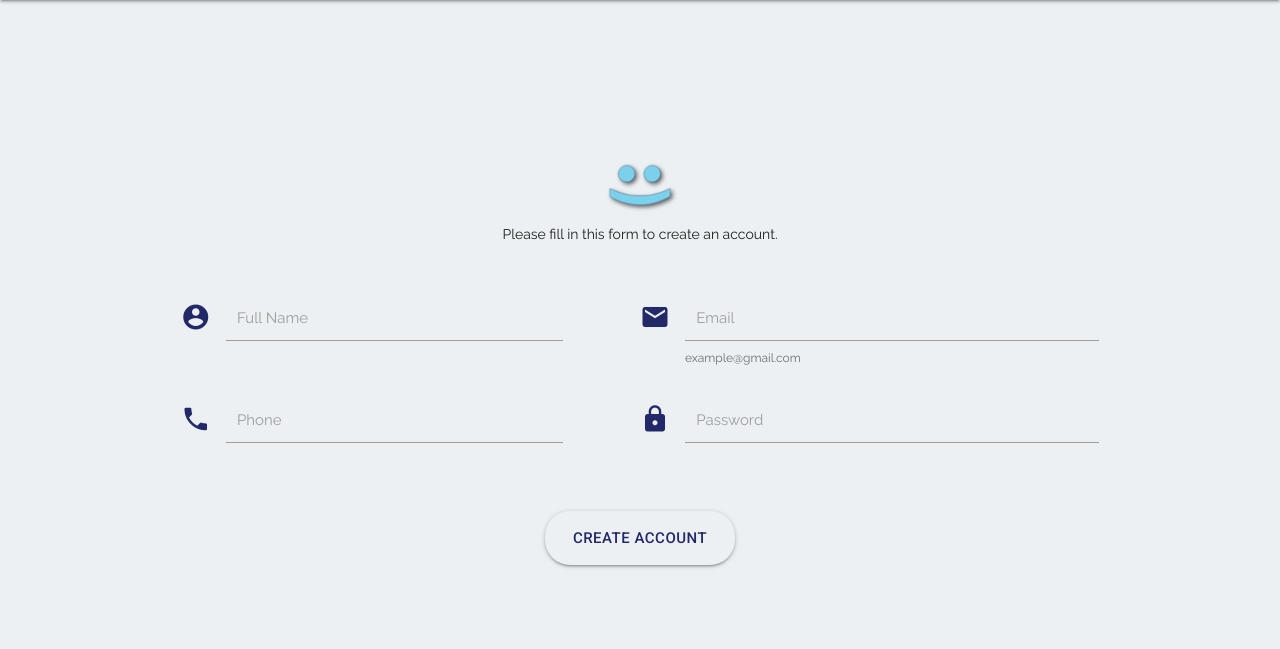
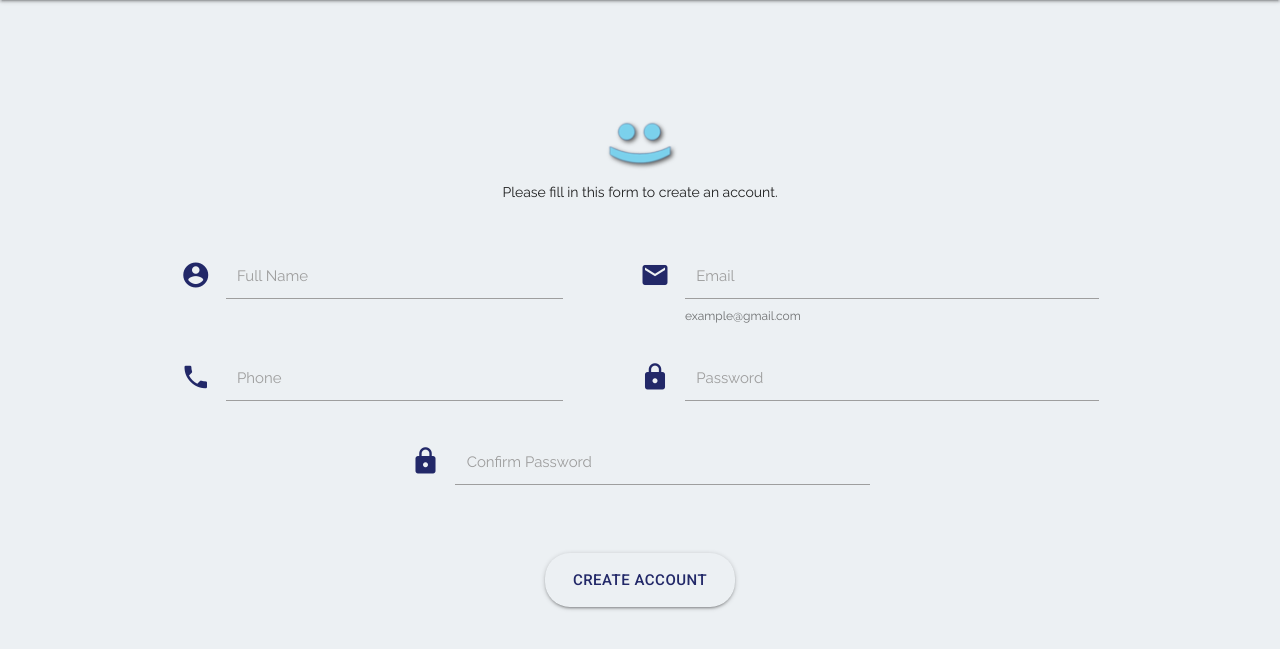
Before and after one commit to Ghidyon/sayhi-app, a PHP site: page /signup in a window 1280 px wide. Shown: the part 64-713 px from the top of the page. Run offline with PHP 8.4, Linux system fonts and the light colour scheme; some libraries are stand-ins or nearby versions.

Commit message:
added actions folder

```diff
--- /dev/null
+++ b/actions/register.php
@@ -0,0 +1,2 @@
+<?php
+require_once('../app.php');
--- a/app.php
+++ b/app.php
@@ -16,4 +16,6 @@
     define('SITE_NAME', 'SayHi');
     define('ROOT', '/hiapp/'); // change to '/' when online
 
+    // getting scripts for actions
+    require_once(APP_ROOT . DS . 'actions' . DS . 'functions.php');
 ?>
--- a/signup.php
+++ b/signup.php
@@ -1,16 +1,8 @@
-<!DOCTYPE html>
-<html lang="en">
+<?php
+    // require_once('app.php');
+    require_once(APP_ROOT . DS . 'includes' . DS . 'header.php');
 
-<head>
-    <meta charset="UTF-8">
-    <meta name="viewport" content="width=device-width, initial-scale=1.0">
-    <link rel="icon" type="image/jpg" sizes="32x32" href="<?= ROOT ?>images/favicon.jpg">
-    <link href="https://fonts.googleapis.com/icon?family=Material+Icons" rel="stylesheet">
-    <link rel="stylesheet" href="<?= ROOT ?>css/materialize.min.css">
-    <link rel="stylesheet" href="<?= ROOT ?>css/style.css">
-    <title>SayHi - Create Account</title>
-</head>
-
+?>
 <body>
 
 
@@ -23,10 +15,10 @@
                 </a>
                 <a href="#" data-target="mobile-demo" class="sidenav-trigger"><i class="material-icons">menu</i></a>
                 <ul class="right hide-on-med-and-down">
-                    <li><a href="home.php"
+                    <li><a href="home"
                             class="waves-effect waves-light btn lightBlue darkBlue-text rounded bold lr-padding">Home</a>
                     </li>
-                    <li><a href="login.php"
+                    <li><a href="login"
                             class="waves-effect waves-light btn white darkBlue-text rounded bold lr-padding">Login</a>
                     </li>
                 </ul>
@@ -35,10 +27,10 @@
     </nav>
 
     <ul class="sidenav" id="mobile-demo">
-        <li><a href="home.php"
+        <li><a href="home"
                 class="waves-effect waves-light btn darkBlue-text white rounded bold lr-padding">Home</a>
         </li>
-        <li><a href="login.php"
+        <li><a href="login"
                 class="waves-effect waves-light btn darkBlue-text white rounded bold lr-padding">Login</a></li>
     </ul>
 
@@ -46,10 +38,10 @@
     <div class="form-container">
         <div class="container">
             <div class="row">
-                <form class="col offset-s1 s10 m12">
+                <form class="col offset-s1 s10 m12" action="<?= ROOT ?>actions/register" method="POST">
                     <div class="row">
                         <div class="col s12 center-align margin-up">
-                            <img src="<?ROOT?>images/smileymark.png" class="form-logo" alt="">
+                            <img src="<?= ROOT ?>images/smileymark.png" class="form-logo" alt="">
                         </div>
 
                         <div class="col s12 center-align margin-down1">
@@ -58,33 +50,39 @@
 
                         <div class="input-field col s12 offset-m2 m8 xl5">
                             <i class="material-icons prefix darkBlue-text">account_circle</i>
-                            <input id="full_name" type="text" class="validate">
+                            <input id="full_name" type="text" name="name" class="validate">
                             <label for="full_name">Full Name</label>
                         </div>
 
                         <div class="input-field col s12 offset-m2 m8 xl6 offset-xl1">
                             <i class="material-icons prefix darkBlue-text">email</i>
-                            <input id="email" type="email" class="validate">
+                            <input id="email" type="email" name="email" class="validate">
                             <label for="email">Email</label>
                             <span class="helper-text" data-error="wrong" data-success="right">example@gmail.com</span>
                         </div>
 
                         <div class="input-field col s12 offset-m2 m8 xl5">
                             <i class="material-icons prefix darkBlue-text">phone</i>
-                            <input id="tel" type="tel" class="validate">
+                            <input id="tel" type="tel" name="phone" class="validate">
                             <label for="tel">Phone</label>
                         </div>
 
                         <div class="input-field col s12 offset-m2 m8 xl6 offset-xl1">
                             <i class="material-icons prefix darkBlue-text">lock</i>
-                            <input id="password" type="password" class="validate">
+                            <input id="password" type="password" name="password" class="validate">
                             <label for="password">Password</label>
                         </div>
 
+                        <div class="input-field col s12 offset-m2 m8 xl6 offset-xl3">
+                            <i class="material-icons prefix darkBlue-text">lock</i>
+                            <input id="c_password" type="password" name="c_password" class="validate">
+                            <label for="c_password">Confirm Password</label>
+                        </div>
+
                         <div class="col s12 center-align margin-up">
-                            <a href="login.php"
+                            <button type="submit" name="register"
                                 class="waves-effect btn-large transparent darkBlue-text bold rounded">Create
-                                Account</a>
+                                Account</button>
                         </div>
 
                     </div>
```
Also changed, not shown: includes/nav.php (+5 -5 lines), actions/functions.php (added).
